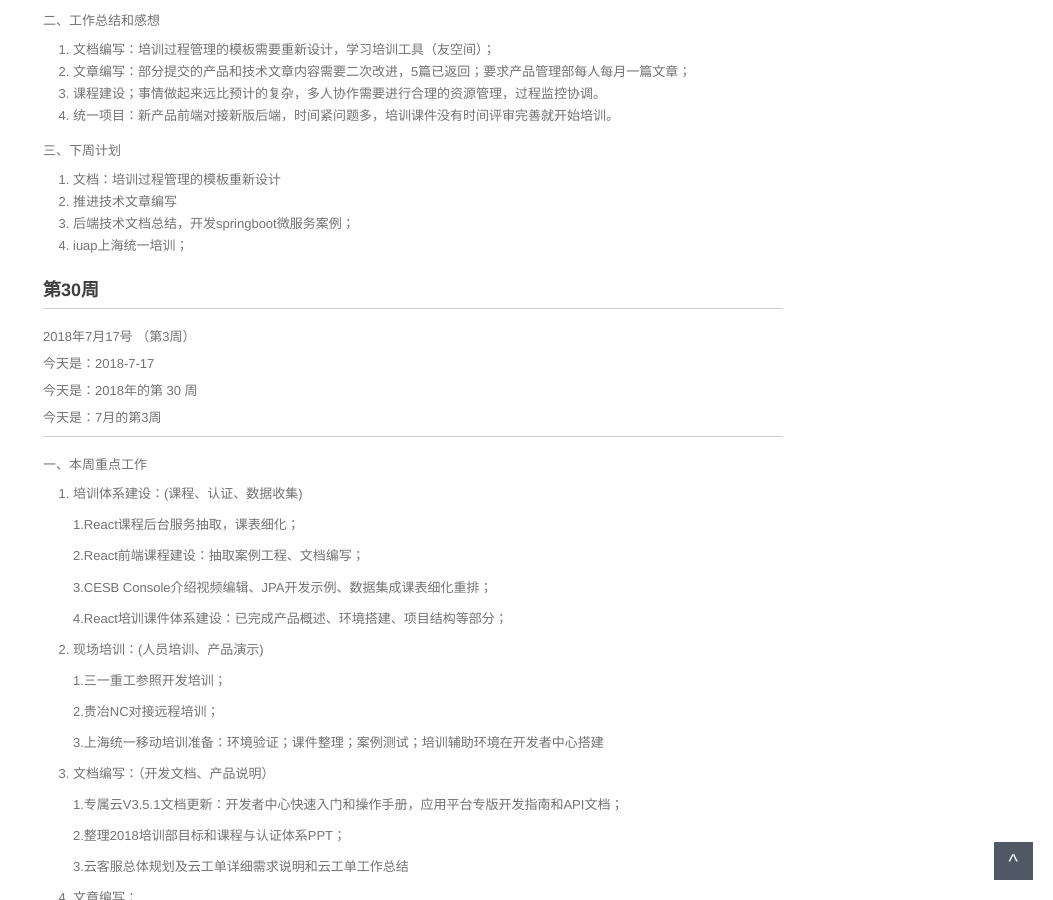
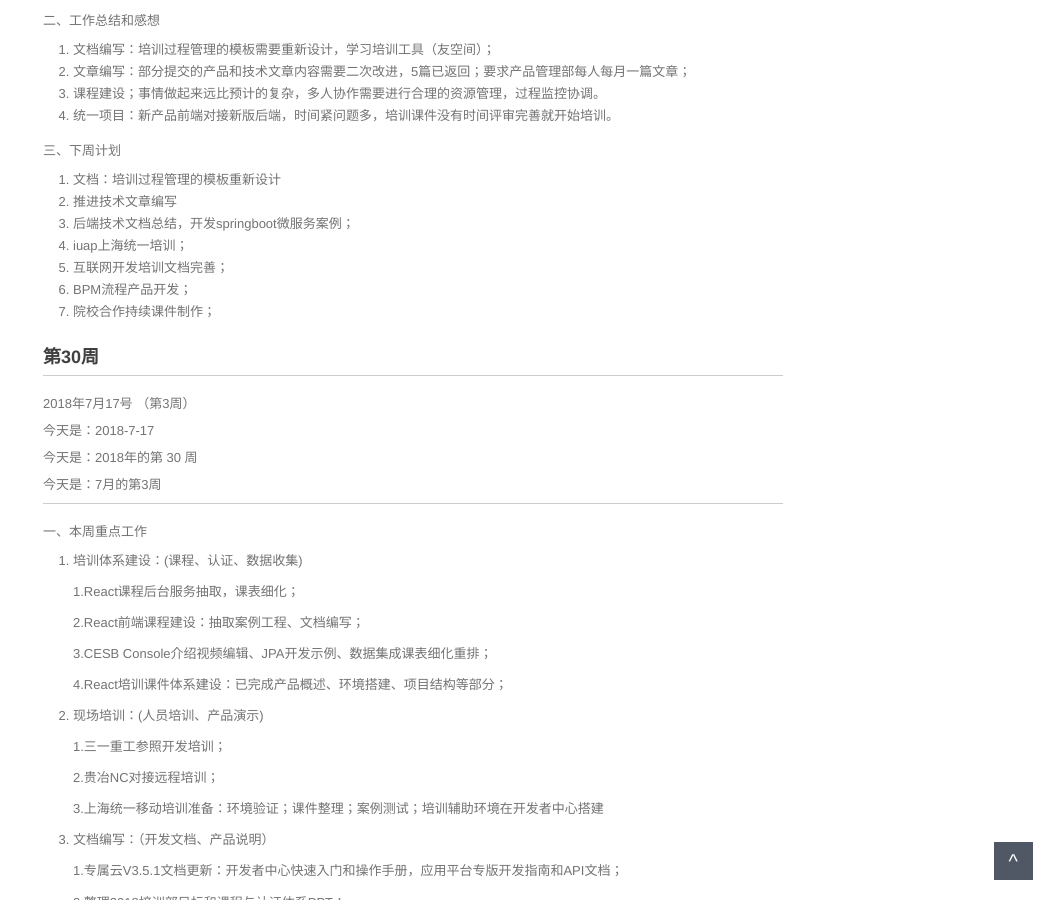
Before and after one commit to walllFlower/blog, a Jekyll site: the page built from _posts/2018-07-17-day_report_cxz.md, in a window 1280 px wide and 900 px high, scrolled down 1339 px. Shown: the whole window, without its empty margins (227-1280 px from the left). Built offline with Jekyll 4.4.1, drawn with Linux system fonts in a browser that asks for light colours; comment, search, counter and statistics services are not loaded.

Commit message:
Update 2018-07-17-day_report_cxz.md

```diff
--- a/_posts/2018-07-17-day_report_cxz.md
+++ b/_posts/2018-07-17-day_report_cxz.md
@@ -89,7 +89,9 @@ categories: 技术运营工作周报
 2. 推进技术文章编写
 3. 后端技术文档总结，开发springboot微服务案例；
 4. iuap上海统一培训；
-
+5. 互联网开发培训文档完善；
+6. BPM流程产品开发；
+7. 院校合作持续课件制作；
 
 
 ###  第30周
```
